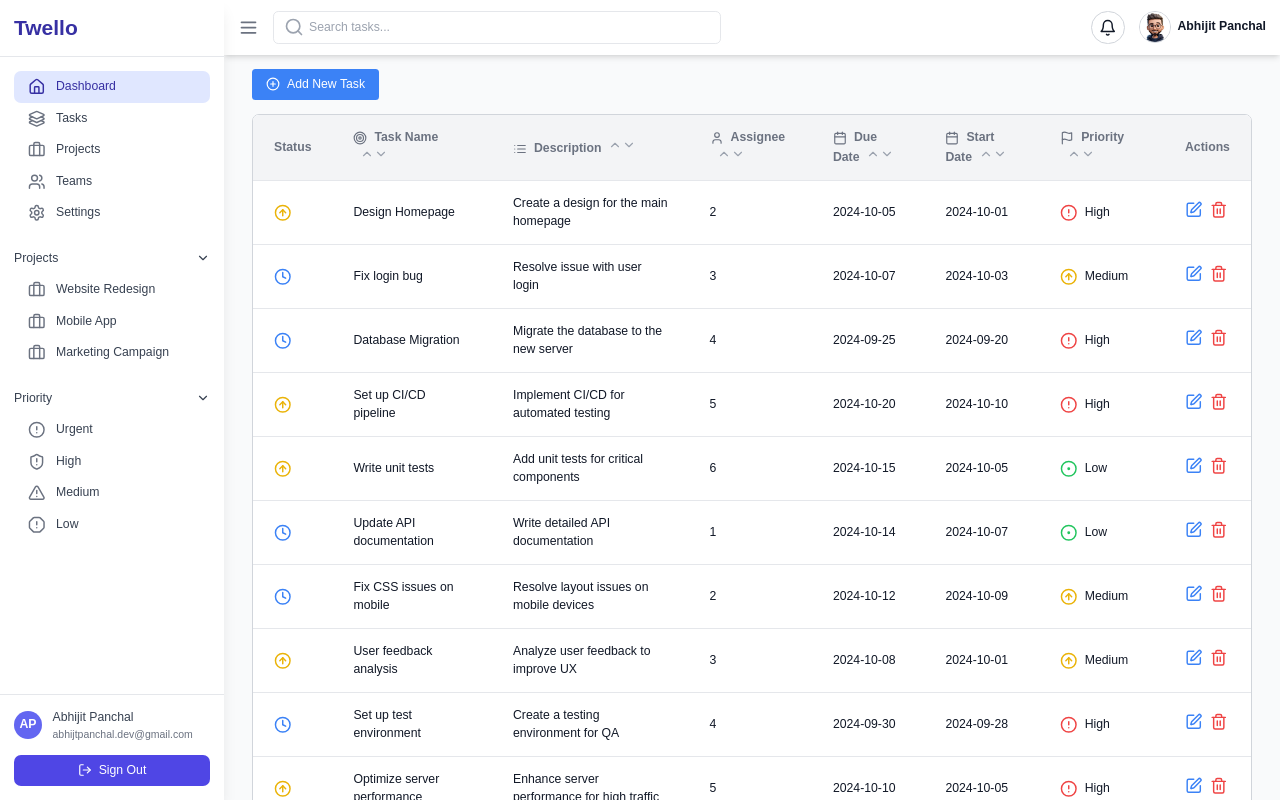
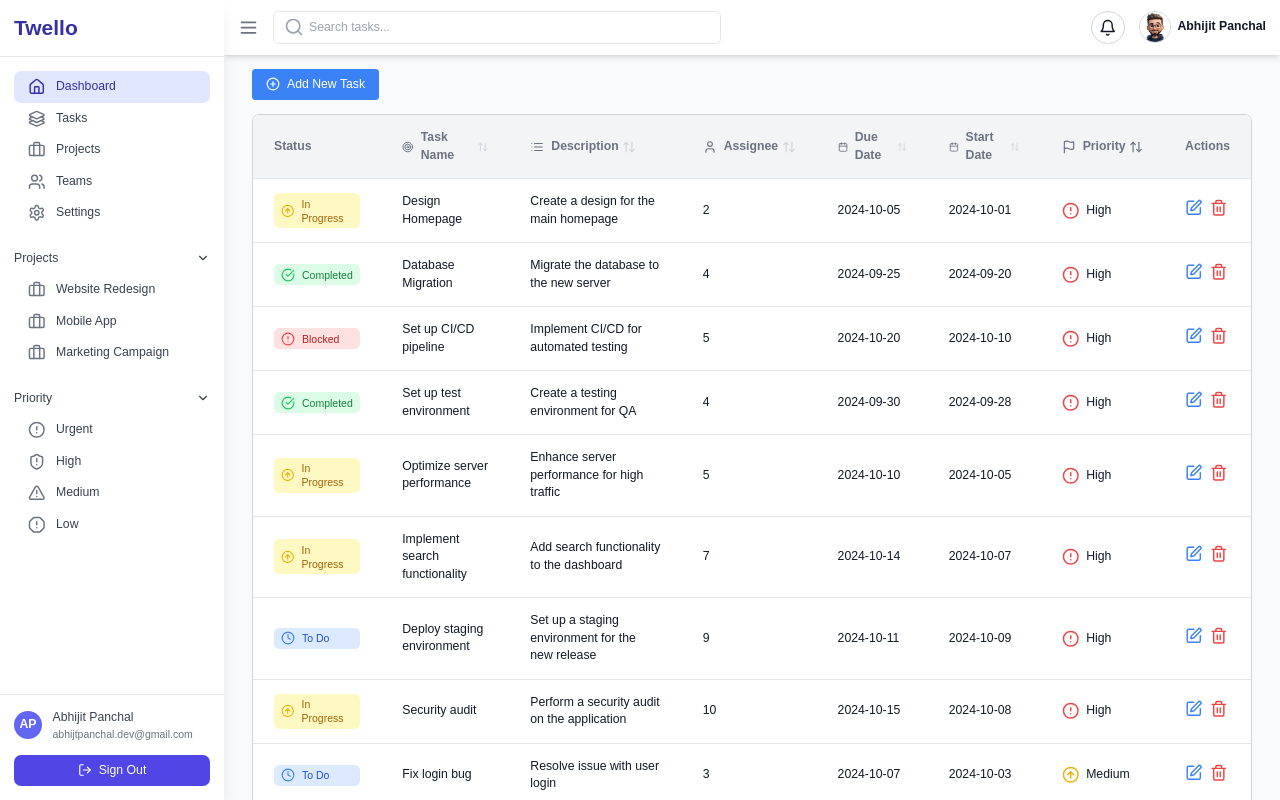
Before and after one commit to AbhijitSP11/task-management-app, a Next.js app: page / in a window 1280 px wide. Built offline with nearby package versions, Linux system fonts and the light colour scheme.

Commit message:
add: sorting data structure

```diff
--- a/src/components/TaskRow/index.tsx
+++ b/src/components/TaskRow/index.tsx
@@ -11,17 +11,38 @@ interface TaskRowProps {
 
 const TaskRow: React.FC<TaskRowProps> = ({ task, onEditTask, onDeleteTask }) => {
   const getStatusIcon = (status: string) => {
+    let icon, bgColor, textColor;
+
     switch (status) {
       case 'Completed':
-        return <CheckCircle className="w-5 h-5 text-green-500" />;
+        icon = <CheckCircle className="size-4 text-green-500" />;
+        bgColor = 'bg-green-100';
+        textColor = 'text-green-700';
+        break;
       case 'In Progress':
-        return <ArrowUpCircle className="w-5 h-5 text-yellow-500" />;
+        icon = <ArrowUpCircle className="size-4 text-yellow-500" />;
+        bgColor = 'bg-yellow-100';
+        textColor = 'text-yellow-700';
+        break;
       case 'Blocked':
-        return <AlertCircle className="w-5 h-5 text-red-500" />;
+        icon = <AlertCircle className="size-4 text-red-500" />;
+        bgColor = 'bg-red-100';
+        textColor = 'text-red-700';
+        break;
       default:
-        return <Clock className="w-5 h-5 text-blue-500" />;
+        icon = <Clock className="size-4 text-blue-500" />;
+        bgColor = 'bg-blue-100';
+        textColor = 'text-blue-700';
     }
+
+    return (
+      <div className={`flex items-center space-x-2 px-2 py-1 rounded-md ${bgColor}`}>
+        {icon}
+        <span className={`font-medium text-xs ${textColor}`}>{status || 'Pending'}</span>
+      </div>
+    );
   };
+
 
   const getPriorityIcon = (priority: string) => {
     const priorityOption = priorityOptions.find(option => option.value === priority);
--- a/src/components/TaskTable/index.tsx
+++ b/src/components/TaskTable/index.tsx
@@ -1,5 +1,5 @@
 import React from 'react';
-import { ChevronDown, ChevronUp, List, Calendar, User, Flag, LucideTarget } from 'lucide-react';
+import { ArrowUpDown, List, Calendar, User, Flag, LucideTarget } from 'lucide-react';
 import { Task } from '@/schema/types';
 import TaskRow from '../TaskRow';
 
@@ -13,39 +13,45 @@ interface TaskTableProps {
 }
 
 const TaskTable: React.FC<TaskTableProps> = ({ tasks, onSort, sortColumn, sortDirection, onEditTask, onDeleteTask }) => {
+  const renderSortIcon = (column: keyof Task) => {
+    if (sortColumn === column) {
+      return (
+        <ArrowUpDown
+          className={`w-4 h-4 ml-1 inline-block transition-transform duration-200 ${
+            sortDirection === 'asc' ? 'transform rotate-180' : ''
+          }`}
+        />
+      );
+    }
+    return <ArrowUpDown className="w-4 h-4 ml-1 inline-block text-gray-300" />;
+  };
+
+  const columns = [
+    { key: 'title', icon: <LucideTarget className="w-4 h-4 inline mr-2" />, label: 'Task Name' },
+    { key: 'description', icon: <List className="w-4 h-4 inline mr-2" />, label: 'Description' },
+    { key: 'assignedUserId', icon: <User className="w-4 h-4 inline mr-2" />, label: 'Assignee' },
+    { key: 'dueDate', icon: <Calendar className="w-4 h-4 inline mr-2" />, label: 'Due Date' },
+    { key: 'startDate', icon: <Calendar className="w-4 h-4 inline mr-2" />, label: 'Start Date' },
+    { key: 'priority', icon: <Flag className="w-4 h-4 inline mr-2" />, label: 'Priority' },
+  ];
+
   return (
     <div className='overflow-x-auto border border-gray-300 rounded-lg'>
       <table className='min-w-full bg-white shadow-md'>
         <thead className='bg-gray-100 text-gray-500 font-semibold'>
           <tr>
             <th className='px-6 py-4 text-left'>Status</th>
-            {[
-              { key: 'title', icon: <LucideTarget className="w-4 h-4 inline mr-2" />, label: 'Task Name' },
-              { key: 'description', icon: <List className="w-4 h-4 inline mr-2" />, label: 'Description' },
-              { key: 'assignedUserId', icon: <User className="w-4 h-4 inline mr-2" />, label: 'Assignee' },
-              { key: 'dueDate', icon: <Calendar className="w-4 h-4 inline mr-2" />, label: 'Due Date' },
-              { key: 'startDate', icon: <Calendar className="w-4 h-4 inline mr-2" />, label: 'Start Date' },
-              { key: 'priority', icon: <Flag className="w-4 h-4 inline mr-2" />, label: 'Priority' },
-            ].map(({ key, icon, label }) => (
+            {columns.map(({ key, icon, label }) => (
               <th
                 key={key}
-                className='px-6 py-4 text-left cursor-pointer hover:text-blue-500'
+                className='px-6 py-4 text-left cursor-pointer hover:bg-gray-200 transition-colors duration-200'
                 onClick={() => onSort(key as keyof Task)}
               >
-                {icon}
-                {label}
-                <span className='ml-2 inline-flex'>
-                  <ChevronUp
-                    className={`w-4 h-4 ${sortColumn === key && sortDirection === 'asc'
-                      ? 'text-blue-500'
-                      : 'text-gray-400'}`}
-                  />
-                  <ChevronDown
-                    className={`w-4 h-4 ${sortColumn === key && sortDirection === 'desc'
-                      ? 'text-blue-500'
-                      : 'text-gray-400'}`}
-                  />
-                </span>
+                <div className="flex items-center">
+                  {icon}
+                  <span>{label}</span>
+                  {renderSortIcon(key as keyof Task)}
+                </div>
               </th>
             ))}
             <th className='px-6 py-4 text-left'>Actions</th>
--- a/src/pages/index.tsx
+++ b/src/pages/index.tsx
@@ -1,4 +1,4 @@
-import React, { useState, useEffect } from 'react';
+import React, { useState, useEffect, useMemo } from 'react';
 import { GetServerSideProps, InferGetServerSidePropsType } from 'next';
 import { Task } from '@/schema/types';
 import TaskTable from '@/components/TaskTable';
@@ -15,24 +15,72 @@ import Head from 'next/head';
 export default function Home ({ initialTasks }: InferGetServerSidePropsType<typeof getServerSideProps>) {
   const [showAddModal, setShowAddModal] = useState(false);
   const [editingTask, setEditingTask] = useState<Task | null>(null);
+  const [tasks, setTasks] = useState(initialTasks);
+
   const selectedTaskId = useAppSelector((state) => state.task.selectedTaskId);
-  const {
-    currentTasks,
-    sortColumn,
-    sortDirection,
-    currentPage,
-    totalPages,
-    handleSort,
-    handleAddTask,
-    handleUpdateTask,
-    handleDeleteTask,
-    setCurrentPage,
-  } = useTasks(initialTasks);
+  const [sortColumn, setSortColumn] = useState<keyof Task>('priority');
+  const [sortDirection, setSortDirection] = useState<'asc' | 'desc'>('desc');
+
+  const [currentPage, setCurrentPage] = useState(1);
+  const tasksPerPage = 10;
   const dispatch = useAppDispatch();
 
   useEffect(() => {
     dispatch(setAllTasks(initialTasks));
   }, [dispatch, initialTasks]);
+
+  const priorityOrder = useMemo(() => new Map([
+    ['High', 0],
+    ['Medium', 1],
+    ['Low', 2],
+  ]), []);
+
+  const sortedTasks = useMemo(() => {
+    return [...tasks].sort((a, b) => {
+      const priorityA = priorityOrder.get(a.priority!) ?? 3;
+      const priorityB = priorityOrder.get(b.priority!) ?? 3;
+
+      if (priorityA !== priorityB) {
+        return priorityA - priorityB;
+      }
+
+      const valueA = a[sortColumn];
+      const valueB = b[sortColumn];
+
+      if (valueA === undefined || valueB === undefined) return 0;
+      if (valueA < valueB) return sortDirection === 'asc' ? -1 : 1;
+      if (valueA > valueB) return sortDirection === 'asc' ? 1 : -1;
+      return 0;
+    });
+  }, [tasks, sortColumn, sortDirection, priorityOrder]);
+
+  const currentTasks = useMemo(() => {
+    const indexOfLastTask = currentPage * tasksPerPage;
+    const indexOfFirstTask = indexOfLastTask - tasksPerPage;
+    return sortedTasks.slice(indexOfFirstTask, indexOfLastTask);
+  }, [sortedTasks, currentPage]);
+
+  const totalPages = Math.ceil(sortedTasks.length / tasksPerPage);
+
+  const handleSort = (column: keyof Task) => {
+    setSortColumn(column);
+    setSortDirection(prev => prev === 'asc' ? 'desc' : 'asc');
+  };
+
+  const handleAddTask = (newTask: Partial<Task>) => {
+    const task = { ...newTask, id: Date.now() } as Task;
+    setTasks(prev => [task, ...prev]);
+    setCurrentPage(1);
+  };
+
+  const handleUpdateTask = (updatedTask: Task) => {
+    setTasks(prev => prev.map(task => task.id === updatedTask.id ? updatedTask : task));
+  };
+
+  const handleDeleteTask = (taskId: number) => {
+    setTasks(prev => prev.filter(task => task.id !== taskId));
+    setCurrentPage(1);
+  };
 
   const onEditTask = (task: Task) => {
     setEditingTask(task);
@@ -47,9 +95,11 @@ export default function Home ({ initialTasks }: InferGetServerSidePropsType<type
     setEditingTask(null);
   };
 
-  const filteredTasks = selectedTaskId
-    ? currentTasks.filter(task => task.id === selectedTaskId)
-    : currentTasks;
+  const filteredTasks = useMemo(() => {
+    return selectedTaskId
+      ? currentTasks.filter(task => task.id === selectedTaskId)
+      : currentTasks;
+  }, [selectedTaskId, currentTasks]);
 
   const onAddTask = (newTask: Partial<Task>) => {
     handleAddTask(newTask);
--- a/src/pages/tasks/index.tsx
+++ b/src/pages/tasks/index.tsx
@@ -1,4 +1,4 @@
-import React, { useState, useEffect } from 'react';
+import React, { useState, useEffect, useMemo } from 'react';
 import { GetServerSideProps, InferGetServerSidePropsType } from 'next';
 import { Task } from '@/schema/types';
 import TaskTable from '@/components/TaskTable';
@@ -6,7 +6,6 @@ import Pagination from '@/components/Pagination';
 import Modal from '@/components/Modal';
 import TaskForm from '@/components/TaskForm';
 import EditTaskModal from '@/components/EditTaskModal';
-import useTasks from '@/hooks/useTasks';
 import { useAppSelector, useAppDispatch } from '@/redux/hooks';
 import { setAllTasks } from '@/redux/slices/taskSlice';
 import { PlusCircle } from 'lucide-react';
@@ -14,24 +13,70 @@ import { PlusCircle } from 'lucide-react';
 const TasksPage = ({ initialTasks }: InferGetServerSidePropsType<typeof getServerSideProps>) => {
   const [showAddModal, setShowAddModal] = useState(false);
   const [editingTask, setEditingTask] = useState<Task | null>(null);
+  const [tasks, setTasks] = useState(initialTasks);
+  const [sortColumn, setSortColumn] = useState<keyof Task>('priority');
+  const [sortDirection, setSortDirection] = useState<'asc' | 'desc'>('desc');
+
+  const [currentPage, setCurrentPage] = useState(1);
+  const tasksPerPage = 10;
   const selectedTaskId = useAppSelector((state) => state.task.selectedTaskId);
-  const {
-    currentTasks,
-    sortColumn,
-    sortDirection,
-    currentPage,
-    totalPages,
-    handleSort,
-    handleAddTask,
-    handleUpdateTask,
-    handleDeleteTask,
-    setCurrentPage,
-  } = useTasks(initialTasks);
   const dispatch = useAppDispatch();
 
   useEffect(() => {
     dispatch(setAllTasks(initialTasks));
   }, [dispatch, initialTasks]);
+
+  const priorityOrder = useMemo(() => new Map([
+    ['High', 0],
+    ['Medium', 1],
+    ['Low', 2],
+  ]), []);
+
+  const sortedTasks = useMemo(() => {
+    return [...tasks].sort((a, b) => {
+      const priorityA = priorityOrder.get(a.priority!) ?? 3;
+      const priorityB = priorityOrder.get(b.priority!) ?? 3;
+
+      if (priorityA !== priorityB) {
+        return priorityA - priorityB;
+      }
+
+      const valueA = a[sortColumn];
+      const valueB = b[sortColumn];
+
+      if (valueA === undefined || valueB === undefined) return 0;
+      if (valueA < valueB) return sortDirection === 'asc' ? -1 : 1;
+      if (valueA > valueB) return sortDirection === 'asc' ? 1 : -1;
+      return 0;
+    });
+  }, [tasks, sortColumn, sortDirection, priorityOrder]);
+
+  const currentTasks = useMemo(() => {
+    const indexOfLastTask = currentPage * tasksPerPage;
+    const indexOfFirstTask = indexOfLastTask - tasksPerPage;
+    return sortedTasks.slice(indexOfFirstTask, indexOfLastTask);
+  }, [sortedTasks, currentPage]);
+
+  const totalPages = Math.ceil(sortedTasks.length / tasksPerPage);
+
+  const handleSort = (column: keyof Task) => {
+    setSortColumn(column);
+    setSortDirection(prev => prev === 'asc' ? 'desc' : 'asc');
+  };
+
+  const handleAddTask = (newTask: Partial<Task>) => {
+    const task = { ...newTask, id: Date.now() } as Task;
+    setTasks(prev => [...prev, task]);
+    setCurrentPage(1);
+  };
+
+  const handleUpdateTask = (updatedTask: Task) => {
+    setTasks(prev => prev.map(task => task.id === updatedTask.id ? updatedTask : task));
+  };
+
+  const handleDeleteTask = (taskId: number) => {
+    setTasks(prev => prev.filter(task => task.id !== taskId));
+  };
 
   const onEditTask = (task: Task) => {
     setEditingTask(task);
@@ -46,14 +91,15 @@ const TasksPage = ({ initialTasks }: InferGetServerSidePropsType<typeof getServe
     setEditingTask(null);
   };
 
-  const filteredTasks = selectedTaskId
-    ? currentTasks.filter(task => task.id === selectedTaskId)
-    : currentTasks;
+  const filteredTasks = useMemo(() => {
+    return selectedTaskId
+      ? currentTasks.filter(task => task.id === selectedTaskId)
+      : currentTasks;
+  }, [selectedTaskId, currentTasks]);
 
   const onAddTask = (newTask: Partial<Task>) => {
     handleAddTask(newTask);
     setShowAddModal(false);
-    // Optionally, you can reset the current page to 1 to ensure the new task is visible
     setCurrentPage(1);
   };
 
--- a/src/schema/tasks.ts
+++ b/src/schema/tasks.ts
@@ -47,7 +47,7 @@ export const Tasks: Task[] = [
     id: 3,
     title: "Database Migration",
     description: "Migrate the database to the new server",
-    status: "Done",
+    status: "Completed",
     priority: "High",
     startDate: "2024-09-20",
     dueDate: "2024-09-25",
@@ -68,7 +68,7 @@ export const Tasks: Task[] = [
     id: 4,
     title: "Set up CI/CD pipeline",
     description: "Implement CI/CD for automated testing",
-    status: "In Progress",
+    status: "Blocked",
     priority: "High",
     startDate: "2024-10-10",
     dueDate: "2024-10-20",
@@ -173,7 +173,7 @@ export const Tasks: Task[] = [
     id: 9,
     title: "Set up test environment",
     description: "Create a testing environment for QA",
-    status: "Done",
+    status: "Completed",
     priority: "High",
     startDate: "2024-09-28",
     dueDate: "2024-09-30",
```
